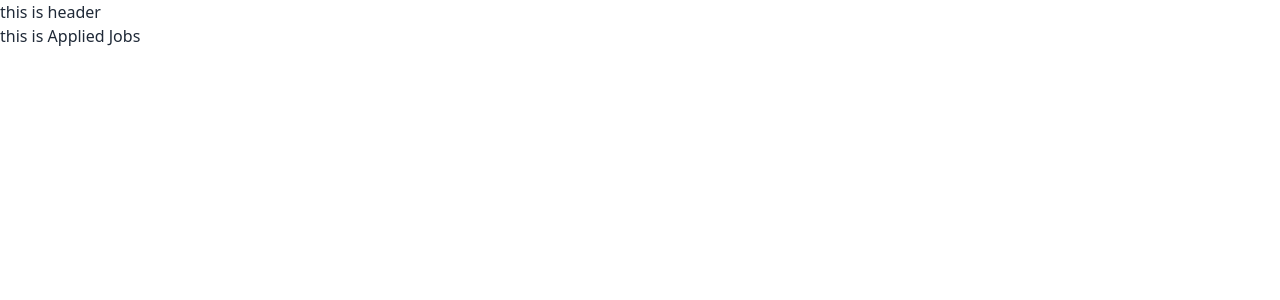
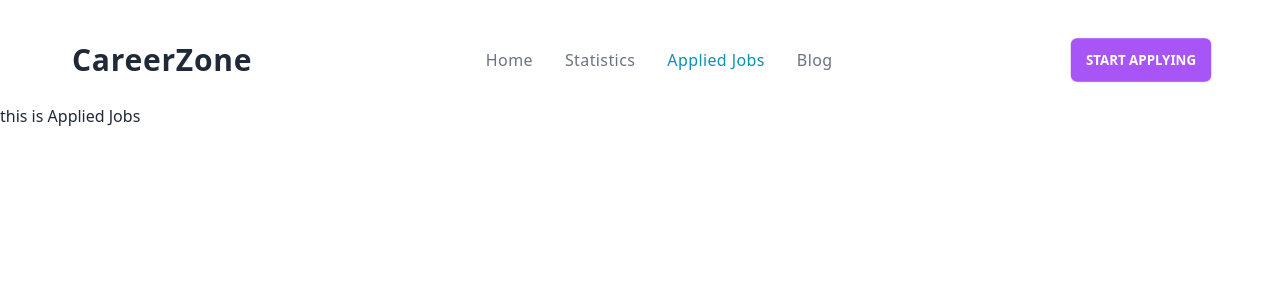
Before and after one commit to emon83/career-hub, a React (Vite) app: page /appliedJobs in a window 1280 px wide. Shown: the top 300 px of the page. Built offline with nearby package versions, Linux system fonts and the light colour scheme.

Commit message:
header section added and finished rresponsive

```diff
--- a/src/components/Header/Header.jsx
+++ b/src/components/Header/Header.jsx
@@ -1,12 +1,179 @@
-import React from 'react';
+import React, { useState } from "react";
+import { Link, NavLink } from "react-router-dom";
+import { ShoppingCartIcon } from "@heroicons/react/24/solid";
 
 const Header = () => {
-    return (
-        <div>
-            this is header
-
+  const [isMenuOpen, setIsMenuOpen] = useState(false);
+  return (
+    <div className="mt-4 px-4 py-5 mx-auto sm:max-w-xl md:max-w-full lg:max-w-screen-xl md:px-24 lg:px-16">
+      <div className="relative flex items-center justify-between">
+        <Link
+          to="/"
+          aria-label="CareerZone"
+          title="CareerZone"
+          className="inline-flex items-center"
+        >
+          <span className="ml-2 text-3xl font-bold tracking-wide text-gray-800 ">
+            CareerZone
+          </span>
+        </Link>
+        <ul className="items-center hidden space-x-8 lg:flex">
+          <li>
+            <NavLink
+              to="/"
+              aria-label="Home"
+              title="Home"
+              className={({ isActive }) => (isActive ? "active" : "default")}
+            >
+              Home
+            </NavLink>
+          </li>
+          <li>
+            <NavLink
+              to="/statistics"
+              aria-label="Statistics"
+              title="Statistics"
+              className={({ isActive }) => (isActive ? "active" : "default")}
+            >
+              Statistics
+            </NavLink>
+          </li>
+          <li>
+            <NavLink
+              to="/appliedJobs"
+              aria-label="Applied Jobs"
+              title="Applied Jobs"
+              className={({ isActive }) => (isActive ? "active" : "default")}
+            >
+              Applied Jobs
+            </NavLink>
+          </li>
+          <li>
+            <NavLink
+              to="/blog"
+              aria-label="Blog"
+              title="Blog"
+              className={({ isActive }) => (isActive ? "active" : "default")}
+            >
+              Blog
+            </NavLink>
+          </li>
+        </ul>
+        <div className="hidden lg:block">
+          <button className=" border-white btn btn-active bg-purple-500 hover:bg-purple-600">
+            Start Applying
+          </button>
         </div>
-    );
+        <div className="lg:hidden">
+          <button
+            aria-label="Open Menu"
+            title="Open Menu"
+            className="p-2 -mr-1 transition duration-200 rounded focus:outline-none focus:shadow-outline hover:bg-deep-purple-50 focus:bg-deep-purple-50"
+            onClick={() => setIsMenuOpen(true)}
+          >
+            <svg className="w-5 text-gray-600" viewBox="0 0 24 24">
+              <path
+                fill="currentColor"
+                d="M23,13H1c-0.6,0-1-0.4-1-1s0.4-1,1-1h22c0.6,0,1,0.4,1,1S23.6,13,23,13z"
+              />
+              <path
+                fill="currentColor"
+                d="M23,6H1C0.4,6,0,5.6,0,5s0.4-1,1-1h22c0.6,0,1,0.4,1,1S23.6,6,23,6z"
+              />
+              <path
+                fill="currentColor"
+                d="M23,20H1c-0.6,0-1-0.4-1-1s0.4-1,1-1h22c0.6,0,1,0.4,1,1S23.6,20,23,20z"
+              />
+            </svg>
+          </button>
+          {isMenuOpen && (
+            <div className="absolute z-10 top-0 left-0 w-full">
+              <div className="p-5 bg-white border rounded shadow-sm">
+                <div className="flex items-center justify-between mb-4">
+                  <div>
+                    <Link
+                      to="/"
+                      aria-label="HeroGadget"
+                      title="HeroGadget"
+                      className="inline-flex items-center"
+                    >
+                      <span className="text-xl font-bold tracking-wide text-gray-800 uppercase">
+                        CareerZone
+                      </span>
+                    </Link>
+                  </div>
+                  <div>
+                    <button
+                      aria-label="Close Menu"
+                      title="Close Menu"
+                      className="p-2 -mt-2 -mr-2 transition duration-200 rounded hover:bg-gray-200 focus:bg-gray-200 focus:outline-none focus:shadow-outline"
+                      onClick={() => setIsMenuOpen(false)}
+                    >
+                      <svg className="w-5 text-gray-600" viewBox="0 0 24 24">
+                        <path
+                          fill="currentColor"
+                          d="M19.7,4.3c-0.4-0.4-1-0.4-1.4,0L12,10.6L5.7,4.3c-0.4-0.4-1-0.4-1.4,0s-0.4,1,0,1.4l6.3,6.3l-6.3,6.3 c-0.4,0.4-0.4,1,0,1.4C4.5,19.9,4.7,20,5,20s0.5-0.1,0.7-0.3l6.3-6.3l6.3,6.3c0.2,0.2,0.5,0.3,0.7,0.3s0.5-0.1,0.7-0.3 c0.4-0.4,0.4-1,0-1.4L13.4,12l6.3-6.3C20.1,5.3,20.1,4.7,19.7,4.3z"
+                        />
+                      </svg>
+                    </button>
+                  </div>
+                </div>
+                <nav>
+                  <ul className="space-y-4">
+                    <li>
+                      <Link
+                        to="/"
+                        aria-label="Home"
+                        title="Home"
+                        className="font-medium tracking-wide text-gray-500 transition-colors duration-200 hover:text-deep-purple-accent-400"
+                      >
+                        Home
+                      </Link>
+                    </li>
+                    <li>
+                      <Link
+                        to="/statistics"
+                        aria-label="Statistics"
+                        title="Statistics"
+                        className="font-medium tracking-wide text-gray-500 transition-colors duration-200 hover:text-deep-purple-accent-400"
+                      >
+                        Statistics
+                      </Link>
+                    </li>
+                    <li>
+                      <Link
+                        to="/appliedJobs"
+                        aria-label="Applied Jobs"
+                        title="Applied Jobs"
+                        className="font-medium tracking-wide text-gray-500 transition-colors duration-200 hover:text-deep-purple-accent-400"
+                      >
+                        Applied Jobs
+                      </Link>
+                    </li>
+                    <li>
+                      <Link
+                        to="/blog"
+                        aria-label="Blog"
+                        title="Blog"
+                        className="font-medium tracking-wide text-gray-500 transition-colors duration-200 hover:text-deep-purple-accent-400"
+                      >
+                        Blog
+                      </Link>
+                    </li>
+                    <div>
+                      <button className="border-white btn btn-active bg-purple-500 hover:bg-purple-600 btn-md">
+                        Start Applying
+                      </button>
+                    </div>
+                  </ul>
+                </nav>
+              </div>
+            </div>
+          )}
+        </div>
+      </div>
+    </div>
+  );
 };
 
 export default Header;
--- a/src/index.css
+++ b/src/index.css
@@ -1,3 +1,13 @@
 @tailwind base;
 @tailwind components;
 @tailwind utilities;
+
+
+/* utility css class */
+.active{
+    @apply font-medium tracking-wide text-cyan-600 transition-colors duration-200
+  }
+
+  .default{
+    @apply font-medium tracking-wide text-gray-500 transition-colors duration-200 hover:text-cyan-600
+  }
```
